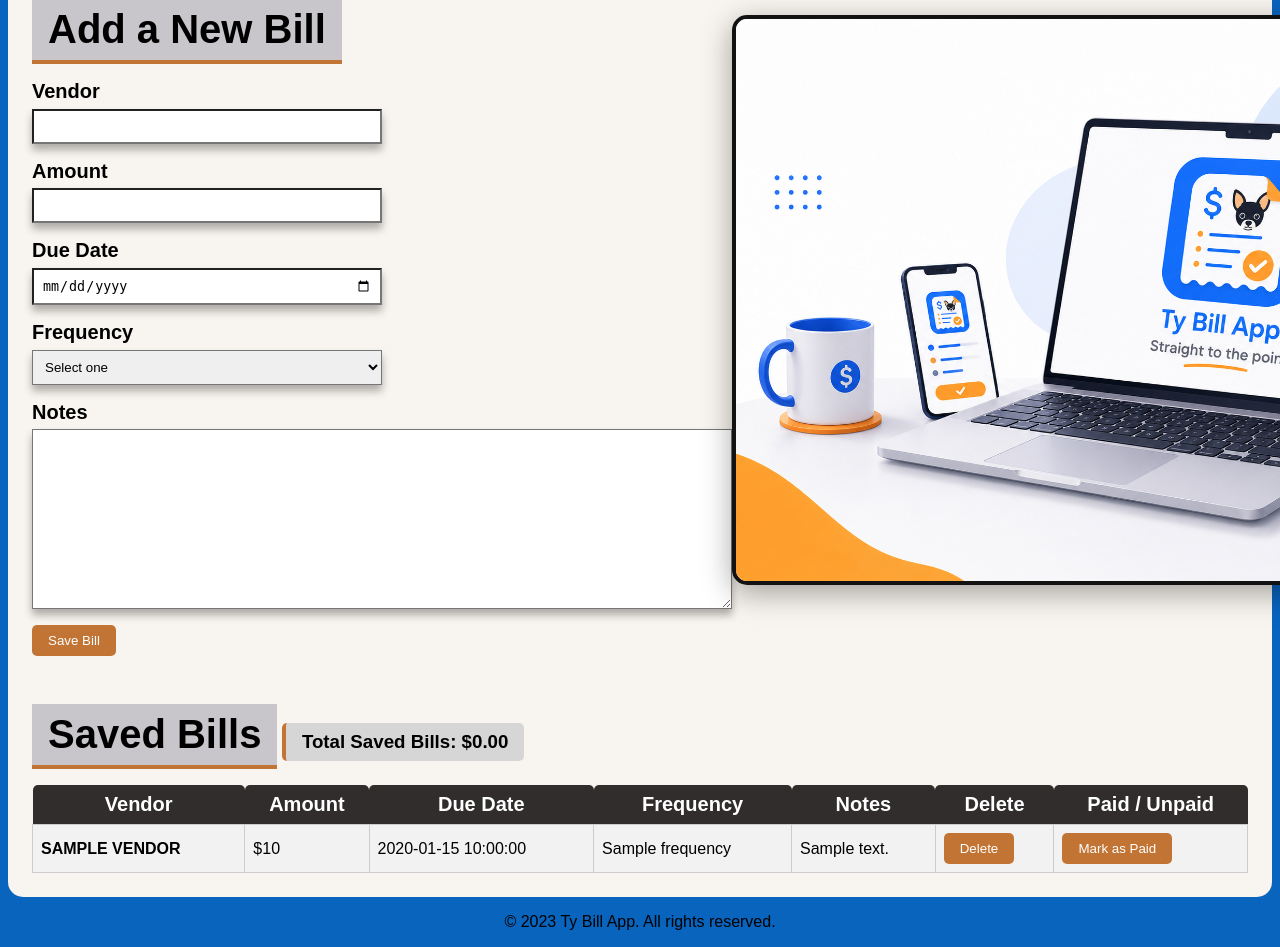
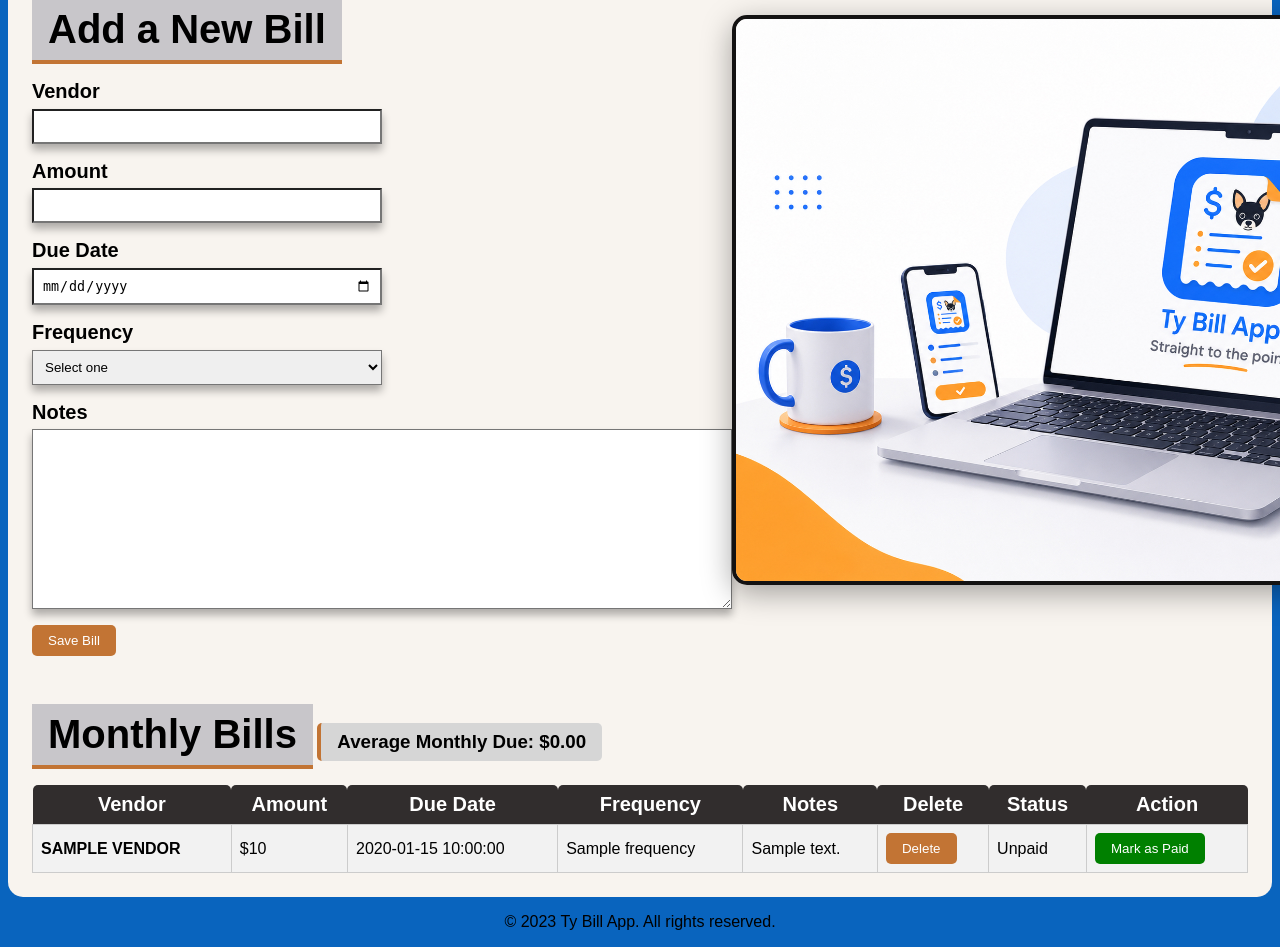
Before and after one commit to THELEGED93/ty-bill-app, a Flask app: template templates/bills.html in a window 1280 px wide; the page is wider, and only the part inside the window is pictured. Shown: the part 383-1330 px from the top of that part. Run offline with Flask 3, Linux system fonts and the light colour scheme; the template is opened without the code that fills it: most values are stand-ins (such as "Sample title", 1, 10 or a date in 2020).

Commit message:
Adding front end display/ adding detail to the Action button

```diff
--- a/app.py
+++ b/app.py
@@ -64,6 +64,9 @@ def toggle_paid_status(bill_id):
 
     new_paid_status = 0 if bill["paid"] else 1
 
+    print("Old paid status:", bill["paid"])
+    print("New paid status:", new_paid_status)
+
     conn.execute(
         "UPDATE bills SET paid = ? WHERE id = ?",
         (new_paid_status, bill_id)
--- a/static/style.css
+++ b/static/style.css
@@ -204,12 +204,17 @@ select {
    margin-bottom: 1rem;
 }
 
-.paid-unpaid {
+.status-cell {
     align-items: center;
     vertical-align: middle;
 }
 
-.paid-unpaid form {
+.status-cell form {
     display: inline-block;
     margin: 0;
 }
+
+.status-paid {
+    background-color: green;
+    color: white;
+}
--- a/templates/bills.html
+++ b/templates/bills.html
@@ -49,9 +49,9 @@
 
 </div>
 
-<h2 class="section-title">Saved Bills</h2>
+<h2 class="section-title">Monthly Bills</h2>
 
-<h3 class = "total-bills">Total Saved Bills: ${{ "%.2f" | format(total) }}</h3>
+<h3 class = "total-bills">Average Monthly Due: ${{ "%.2f" | format(total) }}</h3>
 
 <table class="saved-bills-table">
     <colgroup>
@@ -70,7 +70,8 @@
             <th>Frequency</th>
             <th>Notes</th>
             <th>Delete</th>
-            <th>Paid / Unpaid</th>
+            <th>Status</th>
+            <th>Action</th>
         </tr>
     </thead>
     <tbody>
@@ -86,15 +87,21 @@
                     <button type="submit">Delete</button>
                 </form>
             </td>
+            <td class="status-cell">
+            {% if bill["paid"] %}
+        <span class="status-paid">Paid</span>
+             {% else %}
+        <span class="status-unpaid">Unpaid</span>
+            {% endif %}
+            </td>
+
         <td class="paid-unpaid">
             <form method="POST" action="{{ url_for('toggle_paid_status', bill_id=bill['id']) }}">
-                    <button type="submit">
                 {% if bill["paid"] %}
-                            Mark as Unpaid
+            <button type="submit" class="status-unpaid">Mark as Unpaid</button>
                 {% else %}
-                            Mark as Paid
+            <button type="submit" class="status-paid">Mark as Paid</button>
         {% endif %}
-                    </button>
             </form>
             </td>
         </tr>
```
Also changed, not shown: schema.sql (line endings or trailing spaces). Lines whose indentation alone changed are shown as unchanged.
